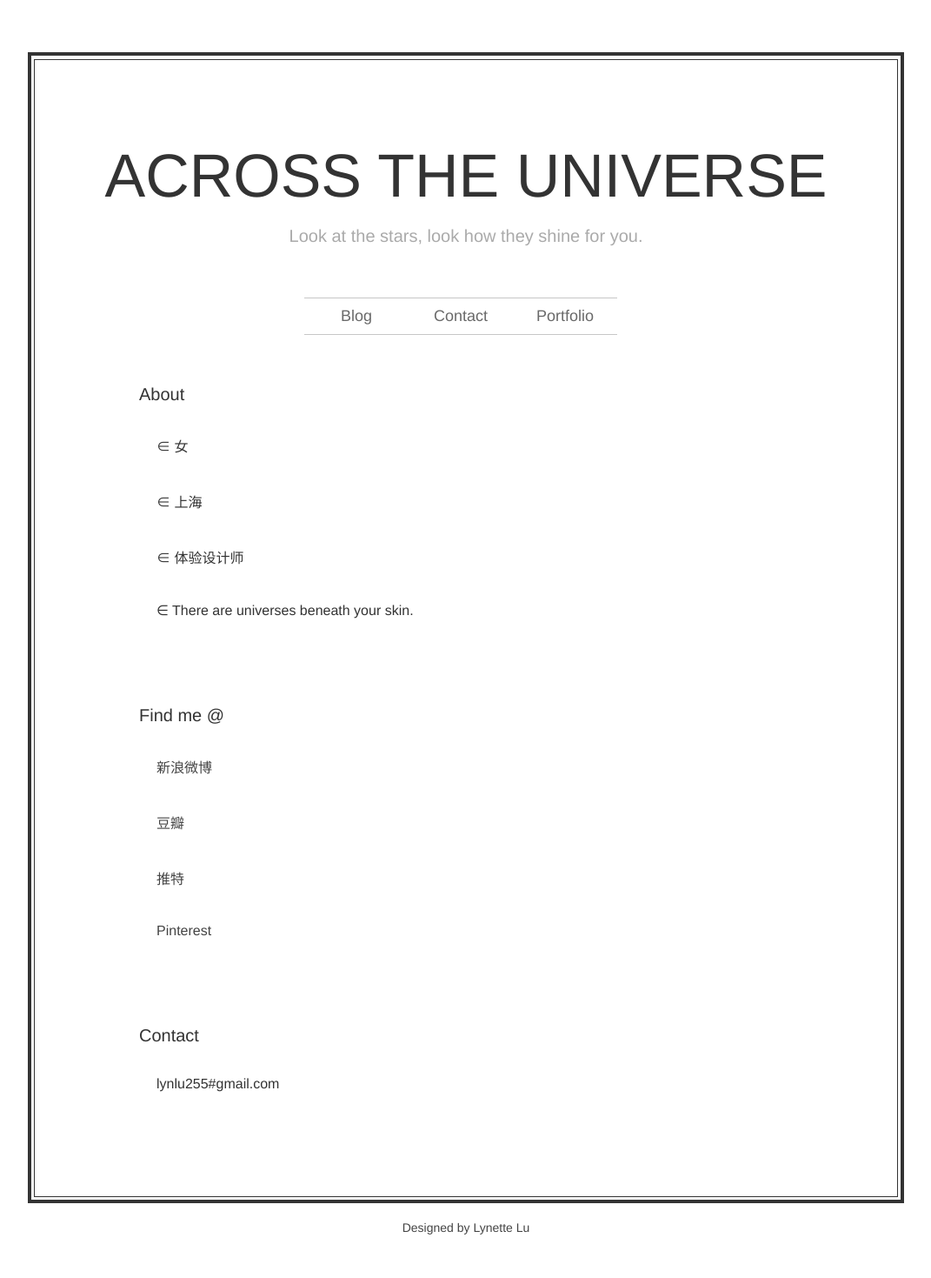
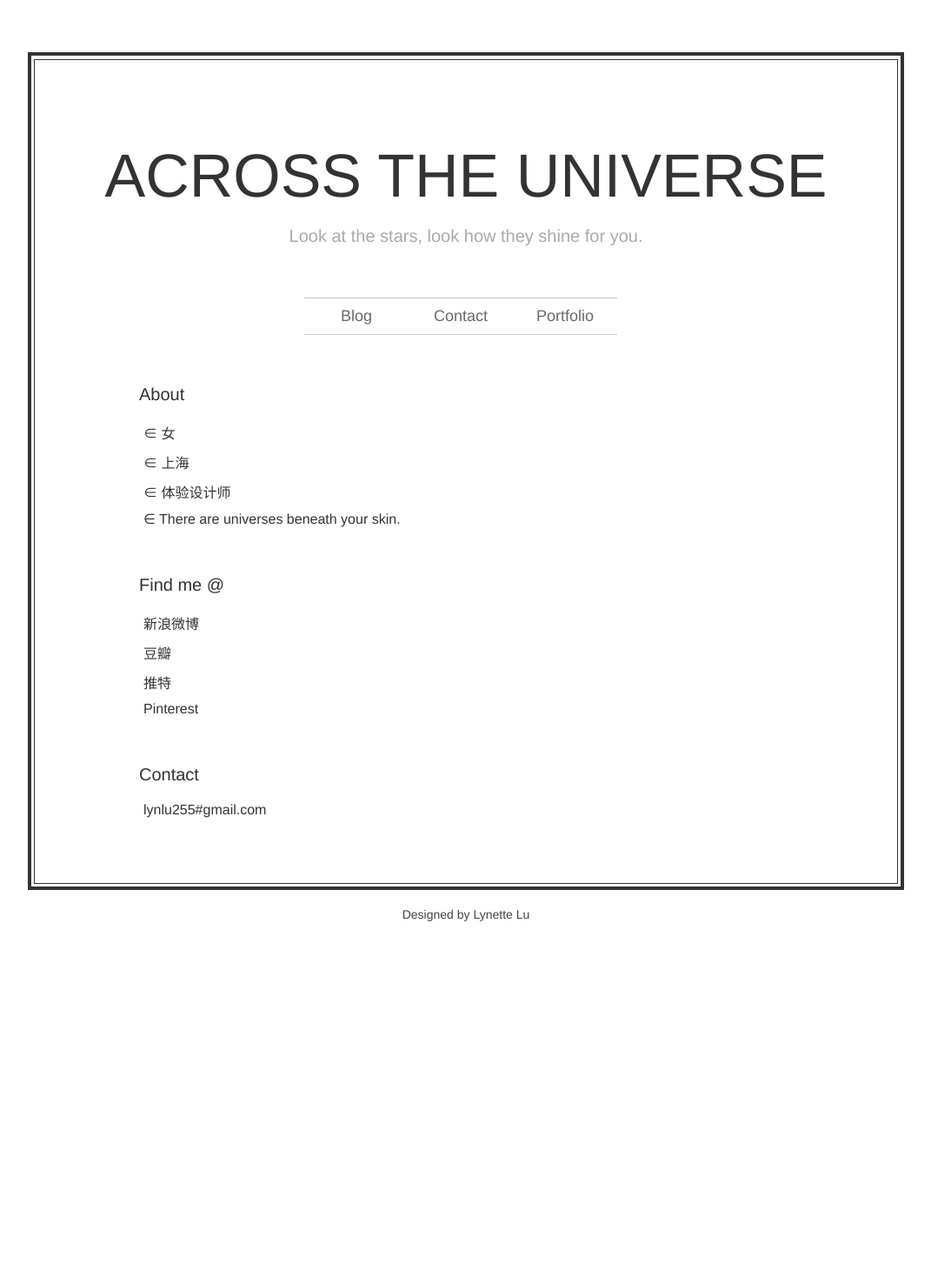
Before and after one commit to lynettelu/lynettelu.github.io, a Jekyll site: the page built from contact/index.md, in a window 1280 px wide. Shown: the whole page at 87% size, without its empty margins (104-1175 px from the left). Built offline with Jekyll 4.4.1, drawn with Linux system fonts in a browser that asks for light colours; Markdown is read by kramdown in place of the engine named in the settings; after the commit the page ends 1109 px from its top, so only the background shows below that.

Commit message:
modify contact index layout

```diff
--- a/css/default.css
+++ b/css/default.css
@@ -160,7 +160,11 @@ img {
                                   margin-bottom: 200px;}
 .index-content h2 { font-size:20px; margin-bottom:15px; }
 .index-content h2 a { color:#444 }
-.entry-list a { color:#444 }
+.entry-list a {
+                    color: #333333;
+                    border:0 !important;
+                    text-decoration: none;
+               }
 .index-content h2 a:hover { color:#FCB310; text-decoration:none; }
 .index-content .title-desc {color:#333333;font-size:16px;line-height:1.6em;}
 
@@ -185,11 +189,11 @@ img {
 }
 
 .entry-content li {
-    padding-bottom: 80px;
+    padding-bottom: 50px;
 }
 
 .entry-content li li {
-    padding:20px;
+    padding:5px;
 }
 blockquote {
     display: block;
```
